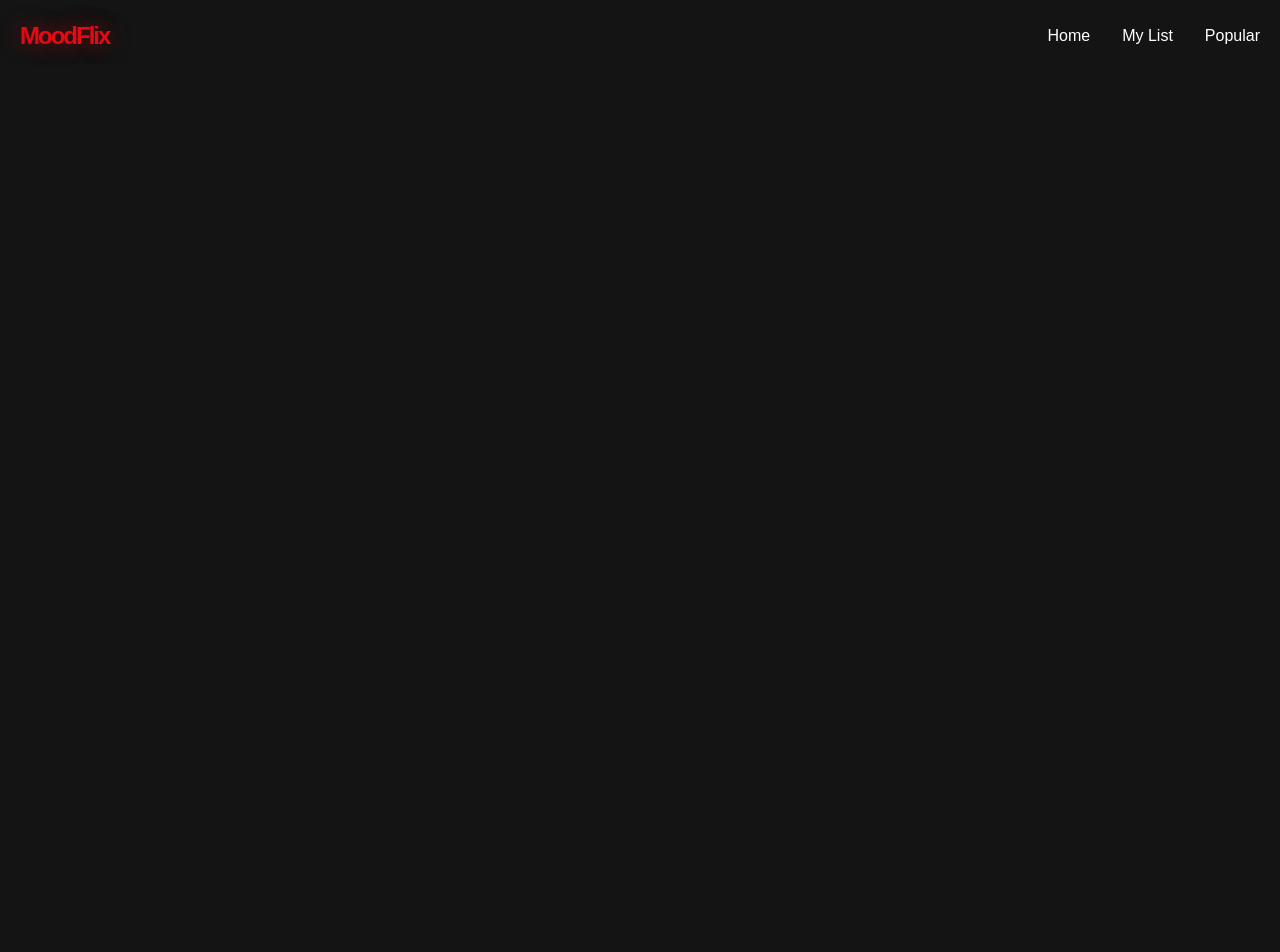
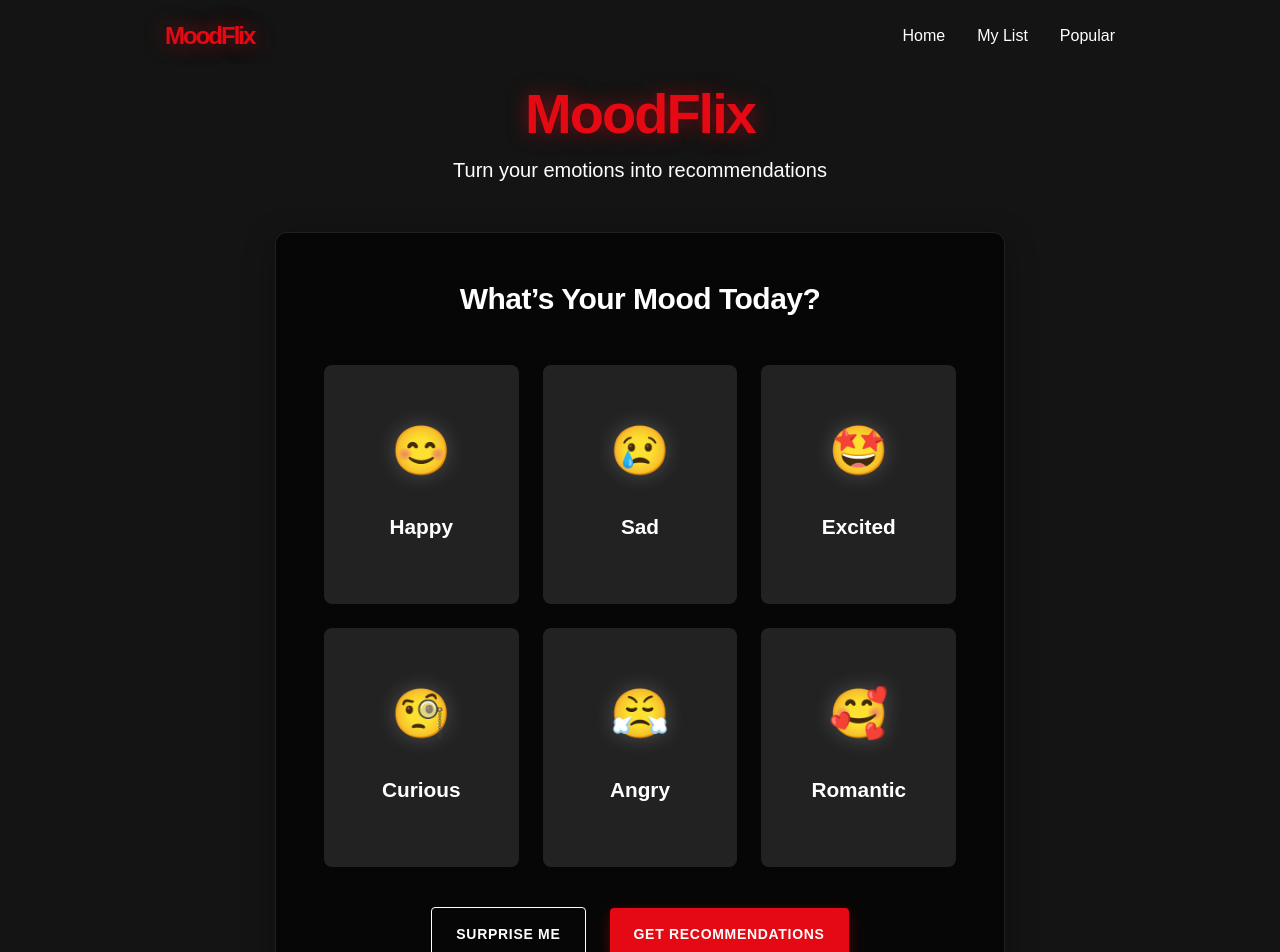
Before and after one commit to MahsinSaifullah/moodflix, an Angular app: page / in a window 1280 px wide. Shown: the top 952 px of the page. Before the commit the page ends 800 px from the top, so only its background shows below. Built offline with nearby package versions, Linux system fonts and the light colour scheme; a web font is replaced by a local one.

Commit message:
feat: create home page and add mood-selector

```diff
--- a/src/app/app.html
+++ b/src/app/app.html
@@ -1 +1,2 @@
 <app-navbar />
+<app-home />
--- a/src/app/app.ts
+++ b/src/app/app.ts
@@ -1,9 +1,10 @@
 import { Component, signal } from '@angular/core';
 import { Navbar } from './components/navbar/navbar';
+import { Home } from './components/home/home';
 
 @Component({
   selector: 'app-root',
-  imports: [Navbar],
+  imports: [Navbar, Home],
   templateUrl: './app.html',
   styleUrl: './app.css',
 })
--- /dev/null
+++ b/src/app/components/home/home.html
@@ -0,0 +1,11 @@
+<main class="flex justify-center items-center min-h-screen flex-col">
+  <header class="header text-center mb-10">
+    <h1
+      class="text-[3.5rem] font-bold text-[#e50914] tracking-[-2px] [text-shadow:0_0_20px_rgba(229,9,20,0.5)]"
+    >
+      MoodFlix
+    </h1>
+    <p class="text-xl font-light mb-2">Turn your emotions into recommendations</p>
+  </header>
+  <app-mood-selector />
+</main>
--- /dev/null
+++ b/src/app/components/mood-selector/mood-selector.css
@@ -0,0 +1,31 @@
+.mood-card::before {
+  content: '';
+  position: absolute;
+  top: 0;
+  left: -100%;
+  width: 100%;
+  height: 100%;
+  background: linear-gradient(90deg, transparent, rgba(229, 9, 20, 0.1), transparent);
+  transition: left 0.5s;
+  z-index: 10;
+}
+
+.mood-card:hover::before {
+  left: 100%;
+}
+
+.action-button::before {
+  content: '';
+  position: absolute;
+  top: 0;
+  left: -100%;
+  width: 100%;
+  height: 100%;
+  background: linear-gradient(90deg, transparent, rgba(255, 255, 255, 0.2), transparent);
+  transition: left 0.5s;
+  z-index: 10;
+}
+
+.action-button:hover::before {
+  left: 100%;
+}
--- /dev/null
+++ b/src/app/components/mood-selector/mood-selector.html
@@ -0,0 +1,74 @@
+<section
+  class="bg-black/70 backdrop-blur-[10px] rounded-[12px] p-12 mb-12 border border-white/10 shadow-[0_8px_32px_rgba(0,0,0,0.3)]"
+>
+  <h2 class="text-3xl font-semibold text-center mb-12 tracking-[-0.5px]">
+    What’s Your Mood Today?
+  </h2>
+  <div class="grid grid-cols-3 gap-6">
+    <div
+      class="mood-card bg-[#222222] rounded-lg py-12 px-12 text-center cursor-pointer transition-all duration-300 ease-[cubic-bezier(0.25,0.46,0.45,0.94)] border-2 border-transparent relative overflow-hidden hover:scale-105 hover:bg-[#2a2a2a] hover:border-[rgba(229,9,20,0.3)] hover:shadow-[0_8px_25px_rgba(0,0,0,0.4)]"
+    >
+      <span class="text-[3rem] mb-6 block [filter:drop-shadow(0_0_10px_rgba(255,255,255,0.2))]"
+        >😊</span
+      >
+      <div class="text-[1.3rem] font-semibold mb-3">Happy</div>
+    </div>
+    <div
+      class="mood-card bg-[#222222] rounded-lg py-12 px-12 text-center cursor-pointer transition-all duration-300 ease-[cubic-bezier(0.25,0.46,0.45,0.94)] border-2 border-transparent relative overflow-hidden hover:scale-105 hover:bg-[#2a2a2a] hover:border-[rgba(229,9,20,0.3)] hover:shadow-[0_8px_25px_rgba(0,0,0,0.4)]"
+      data-mood="adventurous"
+    >
+      <span class="text-[3rem] mb-6 block [filter:drop-shadow(0_0_10px_rgba(255,255,255,0.2))]"
+        >😢</span
+      >
+      <div class="text-[1.3rem] font-semibold mb-3">Sad</div>
+    </div>
+    <div
+      class="mood-card bg-[#222222] rounded-lg py-12 px-12 text-center cursor-pointer transition-all duration-300 ease-[cubic-bezier(0.25,0.46,0.45,0.94)] border-2 border-transparent relative overflow-hidden hover:scale-105 hover:bg-[#2a2a2a] hover:border-[rgba(229,9,20,0.3)] hover:shadow-[0_8px_25px_rgba(0,0,0,0.4)]"
+      data-mood="thoughtful"
+    >
+      <span class="text-[3rem] mb-6 block [filter:drop-shadow(0_0_10px_rgba(255,255,255,0.2))]"
+        >🤩</span
+      >
+      <div class="text-[1.3rem] font-semibold mb-3">Excited</div>
+    </div>
+    <div
+      class="mood-card bg-[#222222] rounded-lg py-12 px-12 text-center cursor-pointer transition-all duration-300 ease-[cubic-bezier(0.25,0.46,0.45,0.94)] border-2 border-transparent relative overflow-hidden hover:scale-105 hover:bg-[#2a2a2a] hover:border-[rgba(229,9,20,0.3)] hover:shadow-[0_8px_25px_rgba(0,0,0,0.4)]"
+      data-mood="scared"
+    >
+      <span class="text-[3rem] mb-6 block [filter:drop-shadow(0_0_10px_rgba(255,255,255,0.2))]"
+        >🧐</span
+      >
+      <div class="text-[1.3rem] font-semibold mb-3">Curious</div>
+    </div>
+    <div
+      class="mood-card bg-[#222222] rounded-lg py-12 px-12 text-center cursor-pointer transition-all duration-300 ease-[cubic-bezier(0.25,0.46,0.45,0.94)] border-2 border-transparent relative overflow-hidden hover:scale-105 hover:bg-[#2a2a2a] hover:border-[rgba(229,9,20,0.3)] hover:shadow-[0_8px_25px_rgba(0,0,0,0.4)]"
+      data-mood="nostalgic"
+    >
+      <span class="text-[3rem] mb-6 block [filter:drop-shadow(0_0_10px_rgba(255,255,255,0.2))]"
+        >😤</span
+      >
+      <div class="text-[1.3rem] font-semibold mb-3">Angry</div>
+    </div>
+    <div
+      class="mood-card bg-[#222222] rounded-lg py-12 px-12 text-center cursor-pointer transition-all duration-300 ease-[cubic-bezier(0.25,0.46,0.45,0.94)] border-2 border-transparent relative overflow-hidden hover:scale-105 hover:bg-[#2a2a2a] hover:border-[rgba(229,9,20,0.3)] hover:shadow-[0_8px_25px_rgba(0,0,0,0.4)]"
+      data-mood="curious"
+    >
+      <span class="text-[3rem] mb-6 block [filter:drop-shadow(0_0_10px_rgba(255,255,255,0.2))]"
+        >🥰</span
+      >
+      <div class="text-[1.3rem] font-semibold mb-3">Romantic</div>
+    </div>
+  </div>
+  <div class="flex mt-10 items-center justify-center gap-6">
+    <div
+      class="secondary-button bg-transparent border-1 border-white py-4 px-6 rounded text-sm font-semibold cursor-pointer transition-all duration-300 ease-linear uppercase tracking-wider relative overflow-hidden hover:bg-[#f40612] hover:scale-105 hover:shadow-lg hover:border-[#f40612]"
+    >
+      Surprise Me
+    </div>
+    <button
+      class="action-button bg-[#e50914] border-0 py-4 px-6 rounded text-sm font-semibold cursor-pointer transition-all duration-300 ease-linear uppercase tracking-wider shadow-[0_4px_15px_rgba(229,9,20,0.3)] relative overflow-hidden hover:bg-[#f40612] hover:-translate-y-0.5 hover:shadow-[0_6px_20px_rgba(229,9,20,0.4)]"
+    >
+      Get Recommendations
+    </button>
+  </div>
+</section>
--- a/src/app/components/navbar/navbar.html
+++ b/src/app/components/navbar/navbar.html
@@ -1,4 +1,4 @@
-<nav class="flex justify-between p-5 items-center" id="navbar">
+<nav class="flex justify-between py-5 items-center" id="navbar">
   <a
     href="#"
     class="text-2xl font-bold text-[#e50914] tracking-[-2px] [text-shadow:0_0_20px_rgba(229,9,20,0.5)]"
--- a/src/index.html
+++ b/src/index.html
@@ -13,7 +13,7 @@
       rel="stylesheet"
     />
   </head>
-  <body>
+  <body class="max-w-[950px] mx-auto">
     <app-root></app-root>
   </body>
 </html>
```
Also changed, not shown: src/app/components/home/home.ts (added, +10 -0 lines), src/app/components/mood-selector/mood-selector.ts (added, +11 -0 lines), src/app/components/home/home.css (added).
